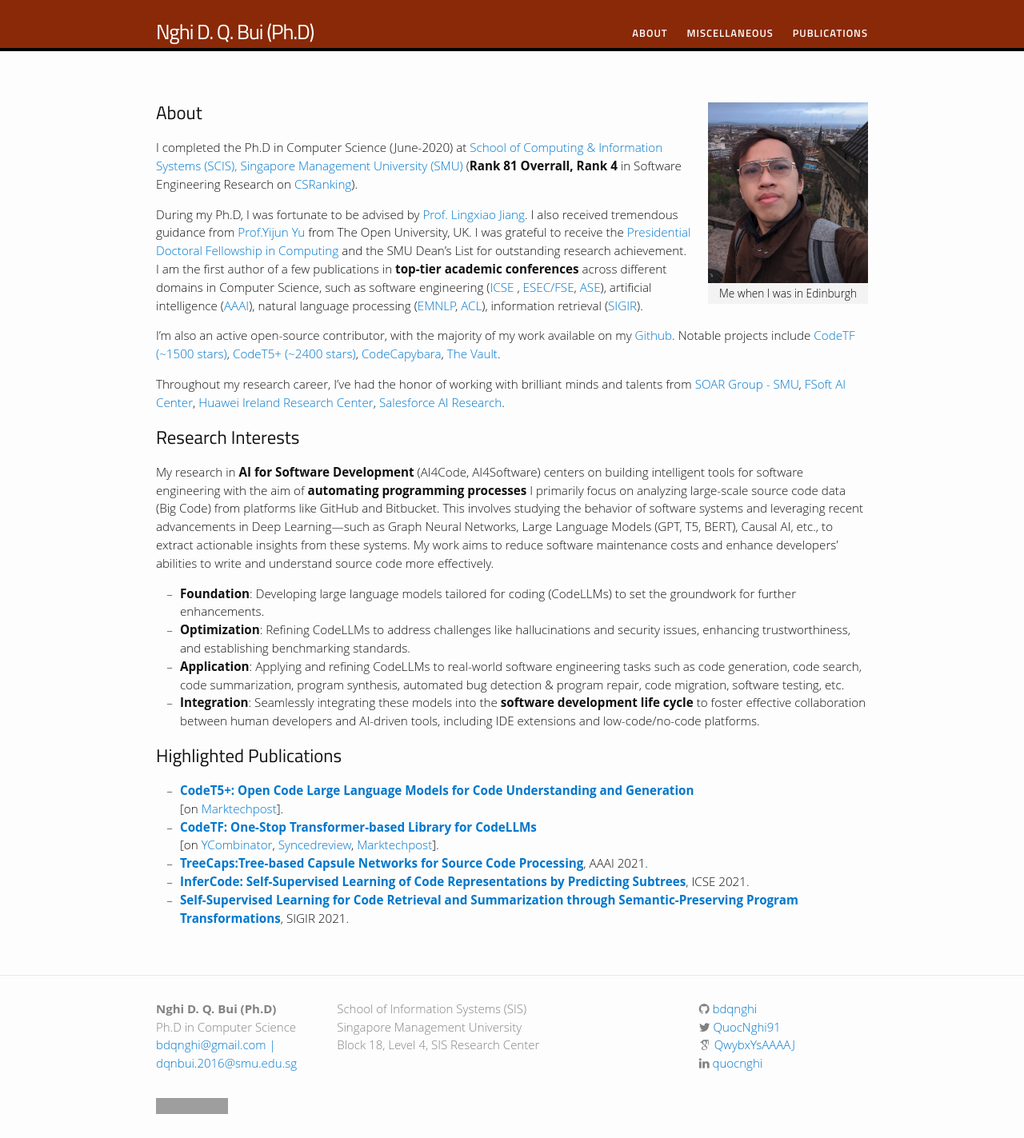
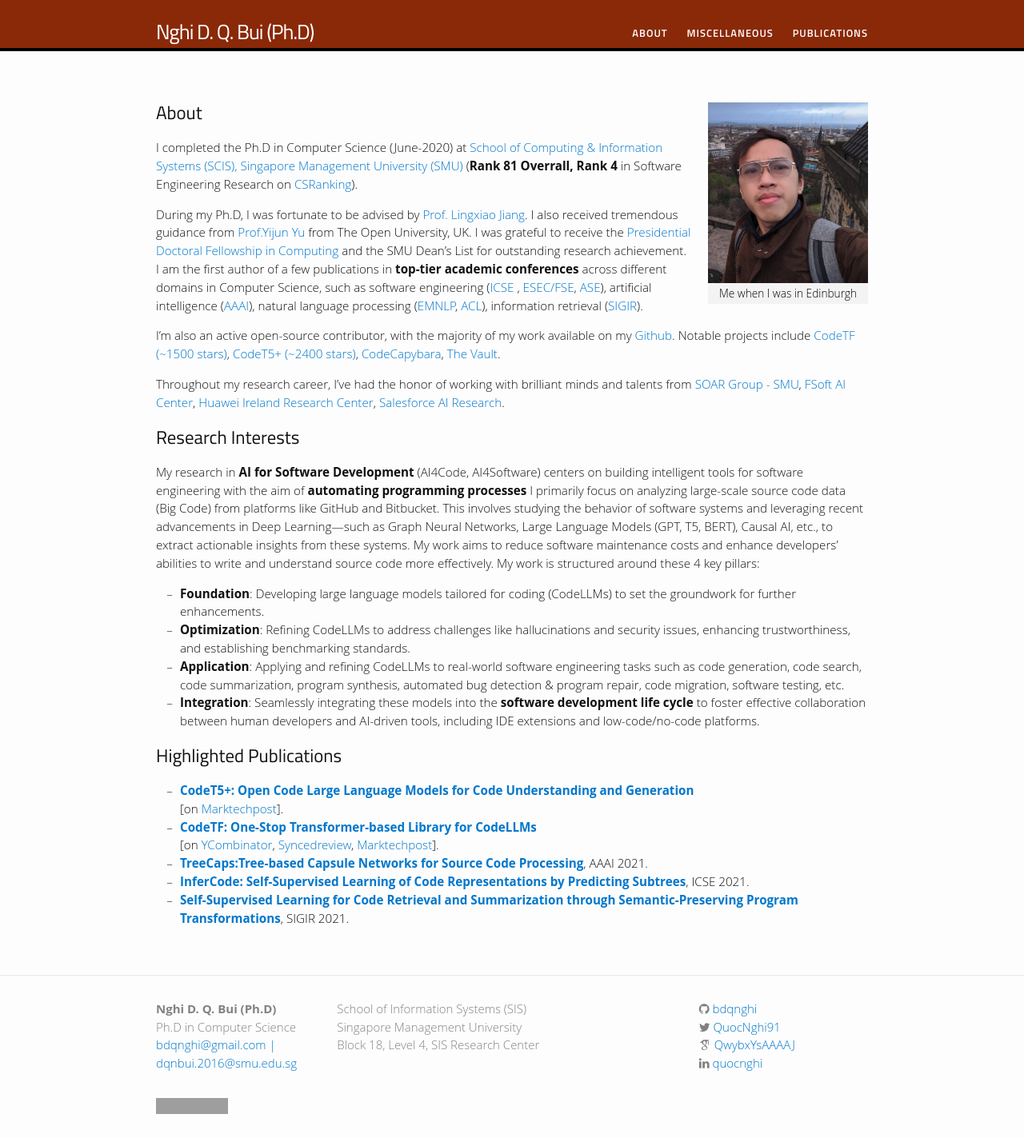
Before and after one commit to bdqnghi/bdqnghi.github.io, a Jekyll site: the page built from index.md, in a window 1280 px wide. Shown: the whole page at 80% size. Built offline with Jekyll 4.4.1, drawn with Linux system fonts in a browser that asks for light colours; nearby versions of some CDN libraries; some web fonts are replaced; grey boxes are pictures that could not be loaded.

Commit message:
Update index.md

```diff
--- a/index.md
+++ b/index.md
@@ -18,7 +18,7 @@ Throughout my research career, I've had the honor of working with brilliant mind
 
 ## Research Interests
 
-My research in **AI for Software Development** (AI4Code, AI4Software) centers on building intelligent tools for software engineering with the aim of **automating programming processes** I primarily focus on analyzing large-scale source code data (Big Code) from platforms like GitHub and Bitbucket. This involves studying the behavior of software systems and leveraging recent advancements in Deep Learning—such as Graph Neural Networks, Large Language Models (GPT, T5, BERT), Causal AI, etc., to extract actionable insights from these systems. My work aims to reduce software maintenance costs and enhance developers' abilities to write and understand source code more effectively.
+My research in **AI for Software Development** (AI4Code, AI4Software) centers on building intelligent tools for software engineering with the aim of **automating programming processes** I primarily focus on analyzing large-scale source code data (Big Code) from platforms like GitHub and Bitbucket. This involves studying the behavior of software systems and leveraging recent advancements in Deep Learning—such as Graph Neural Networks, Large Language Models (GPT, T5, BERT), Causal AI, etc., to extract actionable insights from these systems. My work aims to reduce software maintenance costs and enhance developers' abilities to write and understand source code more effectively. My work is structured around these 4 key pillars:
 
 - **Foundation**: Developing large language models tailored for coding (CodeLLMs) to set the groundwork for further enhancements.
 - **Optimization**: Refining CodeLLMs to address challenges like hallucinations and security issues, enhancing trustworthiness, and establishing benchmarking standards.
```
